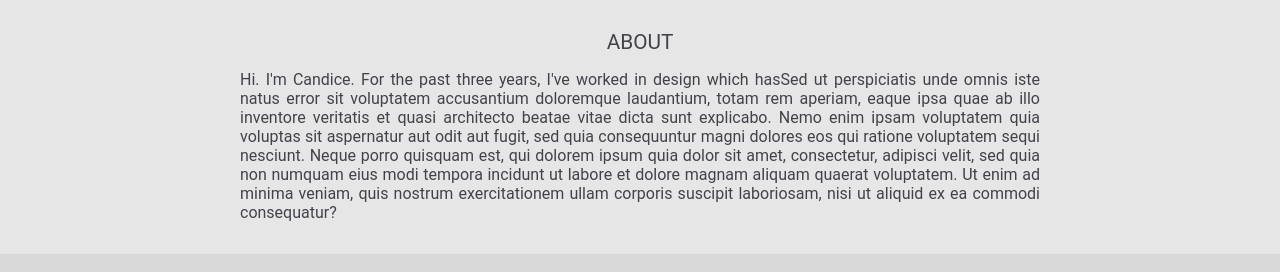
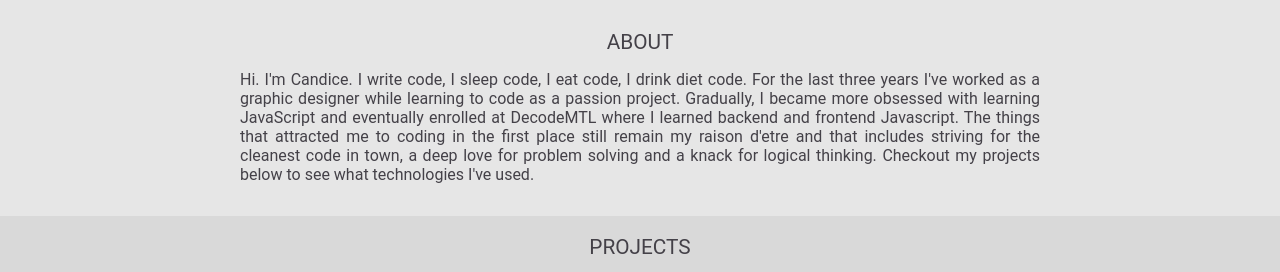
Before and after one commit to candicecz/portfolio, a React (Create React App) app: page / in a window 1280 px wide. Shown: the part 418-690 px from the top of the page. Built offline with nearby package versions, Linux system fonts and the light colour scheme.

Commit message:
fixed about me text

```diff
--- a/src/App.css
+++ b/src/App.css
@@ -53,7 +53,6 @@ body {
 a {
   text-decoration: none;
   color:#fff;
-
 }
 
 div .github-icon:hover {
--- a/src/App.js
+++ b/src/App.js
@@ -17,8 +17,8 @@ class App extends Component {
             <p className="candice">Candice Czech</p>
             <p className="job">full-stack developer</p>
             <div className="icon-list">
-              <div className="github-icon col-medium-6 col-small-12">  <a href="https://github.com/candicecz"><p className="icons">Github</p></a></div>
-              <div className="github-icon col-medium-6 col-small-12"><a href="https://www.linkedin.com/in/candiceczech/"><p className="icons">LinkedIn</p></a></div>
+              <a className="github-icon col-medium-6 col-small-12" href="https://github.com/candicecz"><p className="icons">Github</p></a>
+              <a className="github-icon col-medium-6 col-small-12" href="https://www.linkedin.com/in/candiceczech/"><p className="icons">LinkedIn</p></a>
             </div>
           </div>
         </div>
@@ -27,12 +27,9 @@ class App extends Component {
       <div className="section-one">
         <p className="headline">ABOUT</p>
         <p className="about-me">
-          Hi. I'm Candice. For the past three years, I've worked in design which hasSed ut perspiciatis unde omnis iste natus error sit
-          voluptatem accusantium doloremque laudantium, totam rem aperiam, eaque ipsa quae ab illo inventore veritatis et quasi architecto
-          beatae vitae dicta sunt explicabo. Nemo enim ipsam voluptatem quia voluptas sit aspernatur aut odit aut fugit, sed quia consequuntur
-           magni dolores eos qui ratione voluptatem sequi nesciunt. Neque porro quisquam est, qui dolorem ipsum quia dolor sit amet, consectetur,
-            adipisci velit, sed quia non numquam eius modi tempora incidunt ut labore et dolore magnam aliquam quaerat voluptatem. Ut enim ad minima veniam,
-            quis nostrum exercitationem ullam corporis suscipit laboriosam, nisi ut aliquid ex ea commodi consequatur?
+          Hi. I'm Candice. I write code, I sleep code, I eat code, I drink diet code. For the last three years I've worked as a graphic designer while learning to code as a passion project. Gradually,
+          I became more obsessed with learning JavaScript and eventually enrolled at DecodeMTL where I learned backend and frontend Javascript. The things that attracted me to coding in the first place still remain my raison d'etre and
+          that includes striving for the cleanest code in town, a deep love for problem solving and a knack for logical thinking. Checkout my projects below to see what technologies I've used.
         </p>
       </div>
       <div className="slider-section">
@@ -53,7 +50,7 @@ class App extends Component {
           <p className="headline">RetroFlickr</p>
           <p className="description">An app that uses the FLICKR API to retrieve photos and display them with a vintage filter.</p>
           <p className="description">For this project I used: Vanilla Javascript, FLICKR API</p>
-          <div className="view-icon col-medium-6 col-small-12">  <a href="https://github.com/candicecz"><p className="view-type">View Project</p></a></div>
+          <div className="view-icon col-medium-6 col-small-12">  <a href="https://candicecz.github.io/retro-flickr/"><p className="view-type">View Project</p></a></div>
         </div>
         <div className="proj-image col-medium-6">
           <a href="https://candicecz.github.io/vanilla-blackjack/"><img className="project-icon" src={blackjack} alt="retro-flickr-project"/></a>
@@ -87,3 +84,12 @@ export default App;
 //
 //     </div>
 // </header>
+
+// Hi. I'm Candice. I write code, I sleep code, I eat code, I drink diet code. For the last three years I've worked as a graphic designer while learning to code as a passion project. Gradually,
+// I became more obsessed with learning JavaScript and eventually enrolled at DecodeMTL where I learned backend and frontend Javascript. I've worked with Vanilla JavaScript, jQuery, and HTML/CSS on the front end and
+// Node.JS, mySQL, RESTful APIs and Express on the backend. The things that attracted me to coding in the first place still remain my raison d'etre and that includes a deep love for clean code and strong logic and I strive
+// to continually improve both of these aspects in my practice.
+//
+// Hi. I'm Candice. I write code, I sleep code, I eat code, I drink diet code. For the last three years I've worked as a graphic designer while learning to code as a passion project. Gradually,
+// I became more obsessed with learning JavaScript and eventually enrolled at DecodeMTL where I learned backend and frontend Javascript. The things that attracted me to coding in the first place still remain my raison d'etre and
+// that includes striving for the cleanest code in town, a deep love for problem solving and a knack for logical thinking. Checkout my projects below to see what technologies I've used.
```
